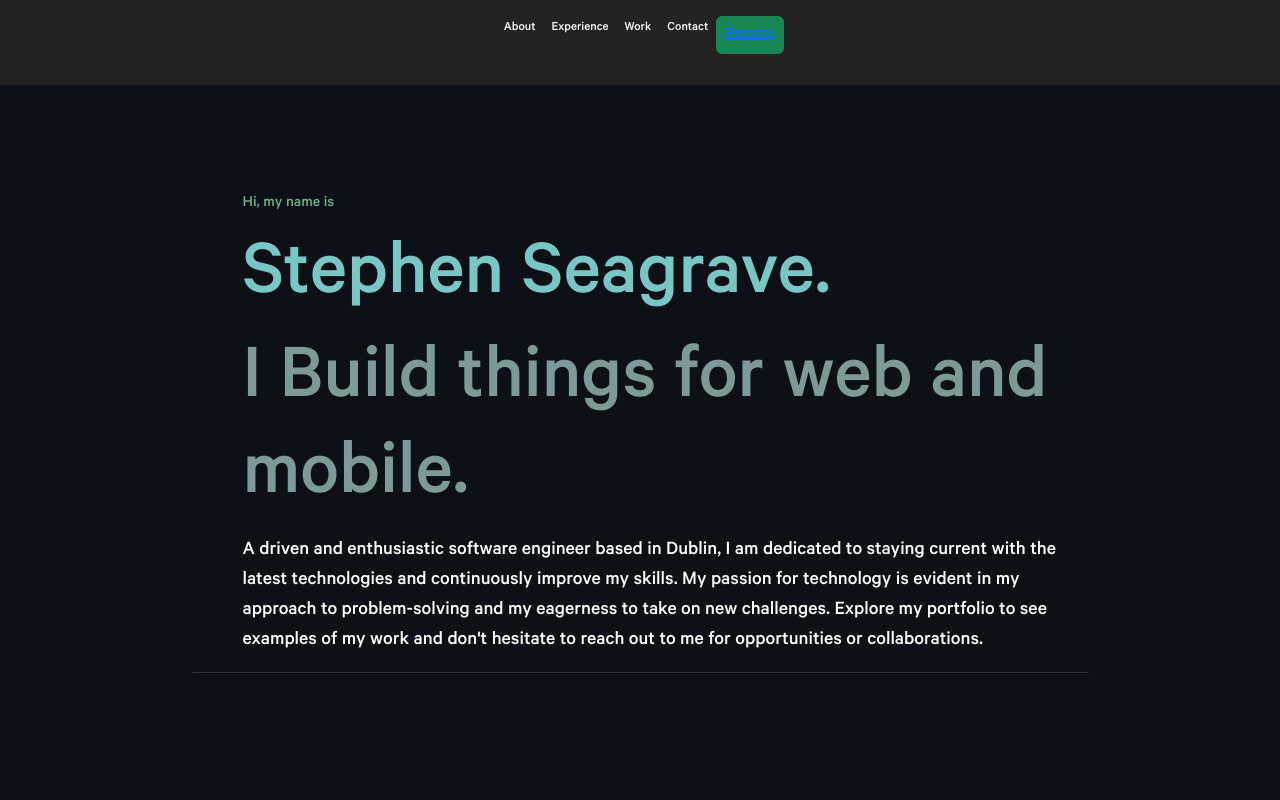
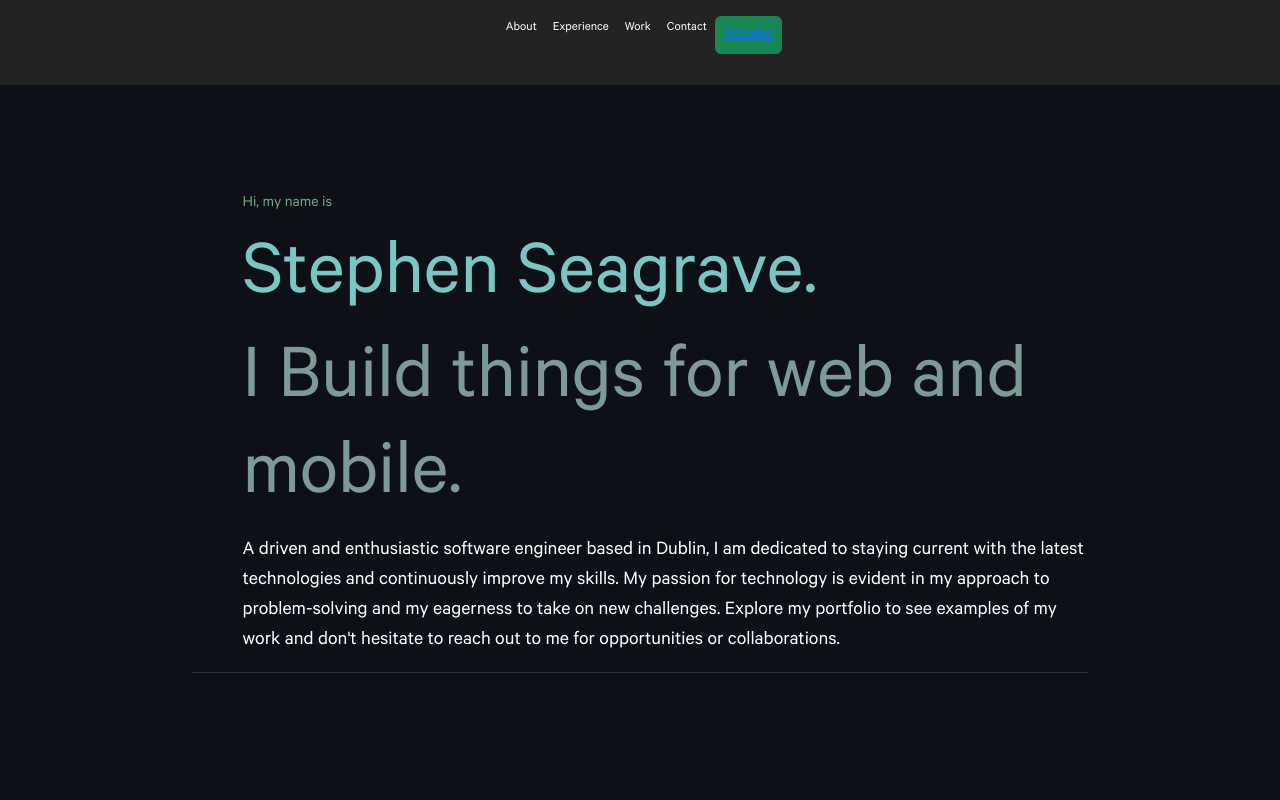
Before and after one commit to nemixu/portfolio_v2, a React (Create React App) app: page / in a window 1280 px wide. Shown: the top 800 px of the page. Built offline with nearby package versions, Linux system fonts and the light colour scheme.

Commit message:
Add custom font, scrollbar, and re-usable button styling

```diff
--- a/src/index.css
+++ b/src/index.css
@@ -1,10 +1,17 @@
 body {
   margin: 0;
-  font-family: "Calibre", "Inter", "San Francisco", "SF Pro Text", -apple-system,
-    system-ui, sans-serif !important;
+  font-family: "Calibre", "Inter", "San Francisco", -apple-system, system-ui,
+    sans-serif !important;
   -webkit-font-smoothing: antialiased;
   -moz-osx-font-smoothing: grayscale;
   width: fit-content;
+}
+::-webkit-scrollbar,
+::-webkit-scrollbar-thumb {
+  width: 12px;
+  background-color: #212733;
+  border: 3px solid #0d1017;
+  border-radius: 10px;
 }
 
 .fz-sm {
@@ -39,13 +46,58 @@ body {
 }
 
 @font-face {
-  font-family: "Calibre";
+  font-family: "Calibre-sb";
   src: local("Calibre-Semibold"),
     url("./fonts/Calibre/Calibre-Semibold.ttf") format("truetype");
 }
 
 @font-face {
-  font-family: "Calibre";
+  font-family: "Calibre-md";
   src: local("Calibre-Medium"),
     url("./fonts/Calibre/Calibre-Medium.ttf") format("truetype");
 }
+
+@font-face {
+  font-family: "Mono";
+  src: local("SFMono-Regular"),
+    url("./fonts/SFMono/SFMono-Regular.ttf") format("truetype");
+}
+
+.heading-color {
+  color: #03b5aa;
+  font-family: "Calibre", sans-serif;
+}
+
+.button-main {
+  background-color: transparent;
+  border: 1px solid #03b5aa;
+  border-radius: 3px;
+  padding: 1rem 1.35rem;
+  font-size: 14px;
+  font-family: "Mono", sans-serif;
+  font-weight: 500;
+  line-height: 1;
+  text-decoration: none;
+  cursor: pointer;
+  margin-top: 50px;
+}
+
+ul .button-main {
+  padding-top: 8px;
+  padding-bottom: 4px;
+  margin-top: 0;
+  font-size: 13px;
+  font-family: "Calibre", sans-serif;
+  position: relative;
+  left: 15px;
+}
+
+.button-main a {
+  text-decoration: none;
+  color: #fff;
+}
+
+.button-main a:hover {
+  text-decoration: none;
+  color: #03b5aa;
+}
```
